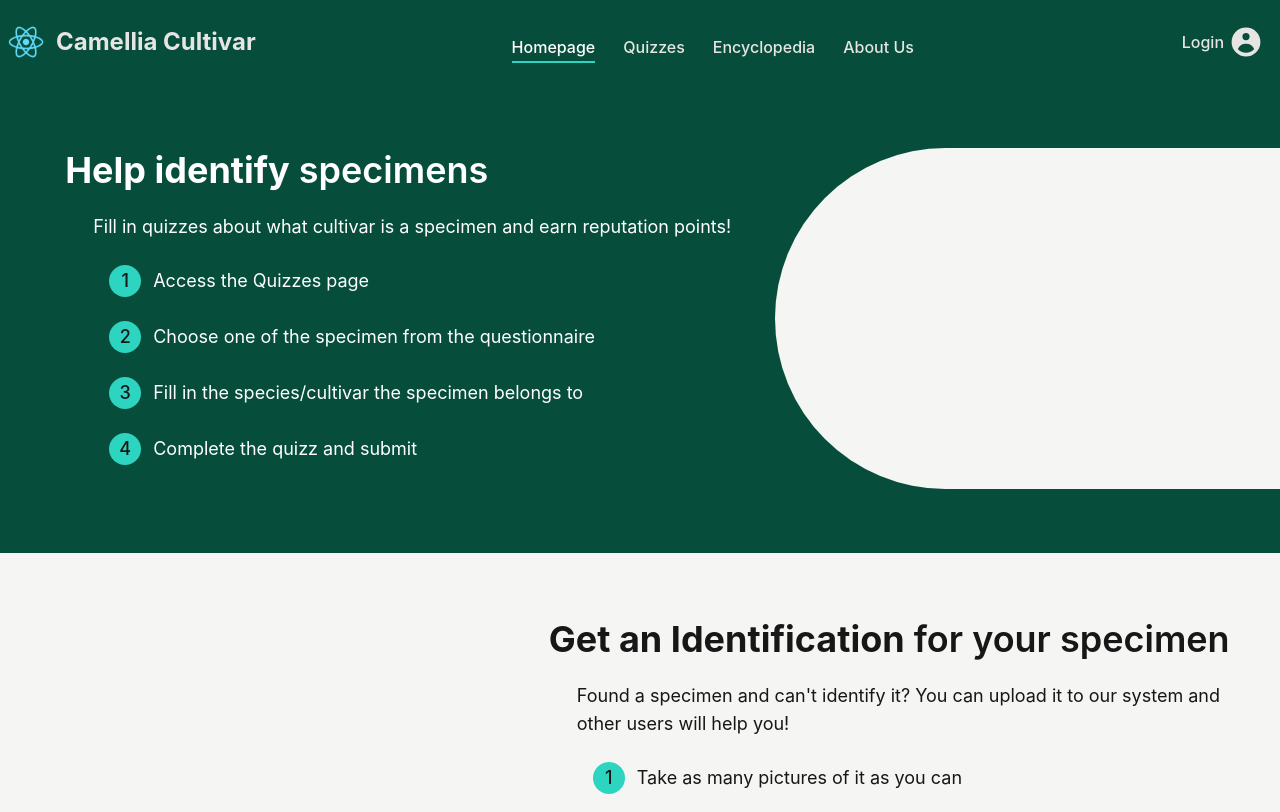
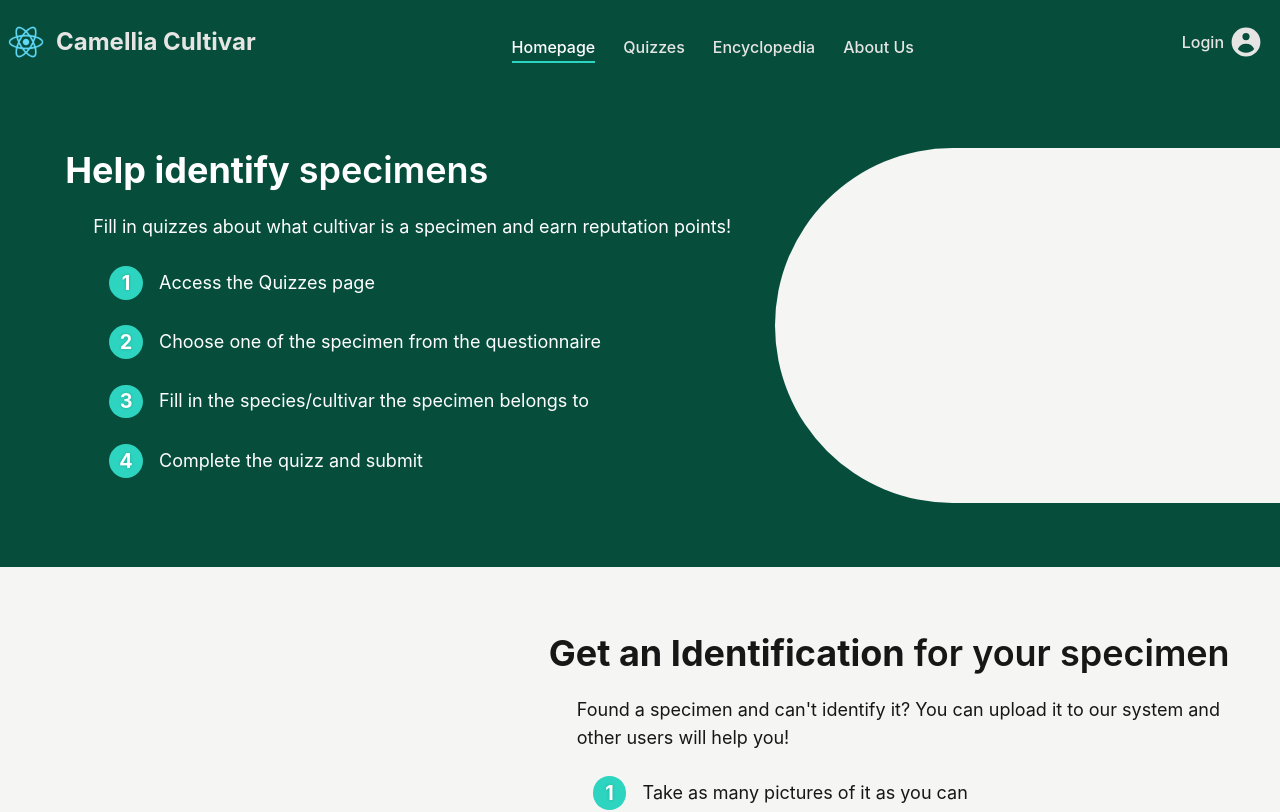
Before and after one commit to Camellia-Cultivar/Camellia-Cultivar, a React (Create React App) app in the folder webapp/: page / in a window 1280 px wide. Shown: the top 812 px of the page. Built offline with nearby package versions, Linux system fonts and the light colour scheme.

Commit message:
improved code for step list

```diff
--- a/webapp/src/components/Step/index.js
+++ /dev/null
@@ -1,17 +0,0 @@
-import React from "react";
-
-
-function Step(props) {
-    return (
-        <div className="flex gap-3 items-center text-lg my-6">
-            <div className="flex flex-none justify-center items-center font-medium text-neutral-900 dark:text-white bg-teal-400 rounded-full aspect-square w-8">
-                {props.id}
-            </div>
-            <div className="text-base md:text-lg">
-                {props.content}
-            </div>
-        </div>
-    );
-}
-
-export default Step;
--- /dev/null
+++ b/webapp/src/components/StepList/index.css
@@ -0,0 +1,39 @@
+.numbered-list-round {
+    counter-reset: mynum;
+}
+
+.numbered-list-round p {
+    position: relative;
+    display: flex;
+    align-items: center;
+    padding: 0.9rem 0;
+}
+
+.numbered-list-round p::before {
+    content: "";
+    height: 1.7em;
+    width: 1.7em;
+    margin-right: 1.2rem;
+    flex: none;
+}
+
+.numbered-list-round p::after {
+    text-shadow: 0 0 0.2rem rgba(0, 0, 0, 0.2);
+    text-align: center;
+    position: absolute;
+    flex: none;
+    left: 0;
+    display: flex;
+    flex-direction: column;
+    align-items: center;
+    justify-content: center;
+    content: counter(mynum);
+    counter-increment: mynum;
+    background-color: var(--accent);
+    color: white;
+    font-size: 1.1em;
+    font-weight: bold;
+    height: 1.7em;
+    width: 1.7em;
+    border-radius: 100%;
+}
--- a/webapp/src/components/StepList/index.js
+++ b/webapp/src/components/StepList/index.js
@@ -1,12 +1,15 @@
 import React from "react";
-import Step from "../Step";
+import "./index.css";
 
 function StepList(props) {
     return (
-        <div>
-            { props.steps.map( s => <Step key={s.id} id={s.id} content={s.content} />)}
+        <div className="numbered-list-round">
+            { props.steps.map( s =>
+                <p className="">
+                    {s.content}
+                </p>
+            )}
         </div>
     );
 }
-
 export default StepList;
--- a/webapp/src/index.css
+++ b/webapp/src/index.css
@@ -15,3 +15,8 @@ code {
   font-family: source-code-pro, Menlo, Monaco, Consolas, 'Courier New',
     monospace;
 }
+
+:root {
+  --primary: rgb(6, 78, 59);
+  --accent: rgb(45 212 191);
+}
--- a/webapp/src/pages/Home/index.js
+++ b/webapp/src/pages/Home/index.js
@@ -25,7 +25,7 @@ const Home = () =>{
                 <div className="grid col-span-3 mx-8">
                     <span className="font-semibold leading-tight text-4xl"><span className="font-bold">Help identify</span> specimens</span>
                     <span className="text-lg mt-5 ml-7">Fill in quizzes about what cultivar is a specimen and earn reputation points!</span>
-                    <div className="ml-11"><StepList steps={first_list}/></div>
+                    <div className="ml-11 text-lg py-3"><StepList steps={first_list}/></div>
                 </div>
                 <div className="col-span-2 justify-self-stretch self-stretch bg-stone-100 rounded-l-full"></div>
             </div>
@@ -36,7 +36,7 @@ const Home = () =>{
                 <div className="grid col-span-3 mx-8">
                     <span className="font-semibold leading-tight text-4xl"><span className="font-bold">Get an Identification</span> for your specimen</span>
                     <span className="text-lg mt-5 ml-7">Found a specimen and can't identify it? You can upload it to our system and other users will help you!</span>
-                    <div className="ml-11"><StepList steps={second_list}/></div>
+                    <div className="ml-11 text-lg py-3"><StepList steps={second_list}/></div>
                 </div>
             </div>
 
```
Also changed, not shown: 1 other file (tests, documents, lock files or other folders).
